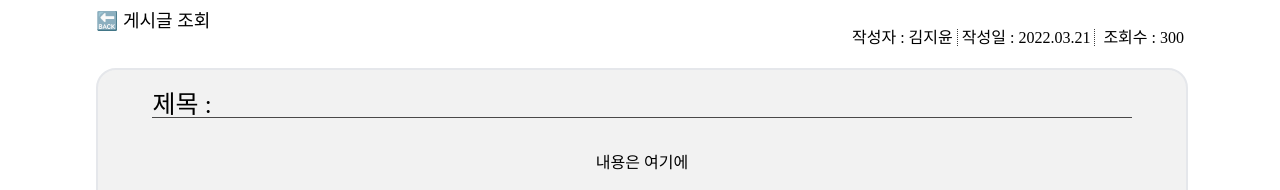
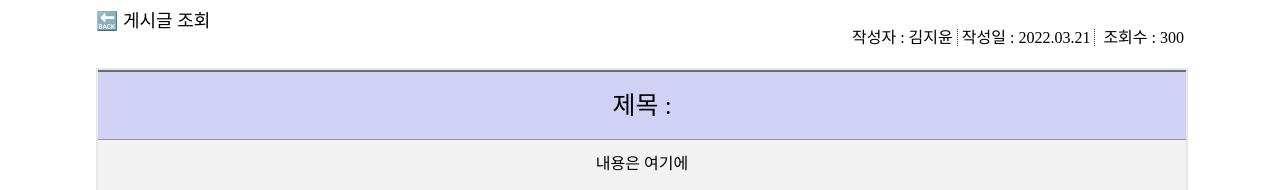
Before and after one commit to Graduate-Ok/Graduation-Okay-, a React (Create React App) app in the folder graduate/: page /Board/ViewBoard in a window 1280 px wide. Shown: the part 451-641 px from the top of the page. Built offline with nearby package versions, Linux system fonts and the light colour scheme; a web font is replaced by a local one.

Commit message:
2022.05.24
- KyRecommendRow : 교양 데이터 값 불러오기
- KyRecommend : 맞춰서 수정

```diff
--- /dev/null
+++ b/graduate/src/components/KyRecommendRow.jsx
@@ -0,0 +1,19 @@
+import React from 'react';
+
+const KyRecommendRow = ({KyRecommend}) => {
+    return(
+
+                            <tr>
+                                {/* 숫자 1부터 정렬 */}
+                                <td className="grade_table_td rank_width"> 숫 자 </td>
+                                <td className="grade_table_td name_width">{KyRecommend.kyName1}</td>
+                                <td className="grade_table_td ky_width">{KyRecommend.kyType}</td>
+                                <td className="grade_table_td core_width">{KyRecommend.kyCore}</td>
+                                <td className="grade_table_th gradenum_width" >{KyRecommend.kyCredit}</td>
+                                <td className="grade_table_td num_width">{KyRecommend.kyCount}</td>
+                            </tr>
+
+    )
+}
+
+export default KyRecommendRow;
--- a/graduate/src/css/Board.css
+++ b/graduate/src/css/Board.css
@@ -210,6 +210,7 @@
 
 .Board__info{
     text-align: right;
+    width: 100%;
 }
 
 .BRD_WRITER,
@@ -223,8 +224,8 @@
     border: solid 2px #E5E7EB;
     background-color:#f2f2f2 ;
     width: 100%;
-    height: 70%;
-    border-radius: 20px;
+    height: 50%;
+    /* border-radius: 20px; */
     flex-direction: column;
     align-items: center;
 }
@@ -232,13 +233,17 @@
 /*제목, 내용*/
 #BRD_title,#BRD_content{
     display: flex;
-    margin-top: 2%;
 }
 
 #BRD_title{
-    width: 90%;
-    border-bottom: solid 1.5px rgb(74, 73, 73);
     font-size: 25px;
+    width: 100%;
+    height: 15%;
+    background: #c8c8f8c5;
+    border-top: solid 2px rgb(109, 108, 108);
+    border-bottom: solid 1.5px rgb(150, 149, 149);
+    align-items: center;
+    justify-content : center;
 }
 
 #BRD_content{
--- a/graduate/src/pages/KyRecommend.jsx
+++ b/graduate/src/pages/KyRecommend.jsx
@@ -1,8 +1,26 @@
 import react from 'react';
 import '../css/KyRecommend.css';
+import axios from 'axios';
+import {useEffect, useState} from 'react';
+import KyRecommendRow from "../components/KyRecommendRow"
+
 
 // 교양과목을 추천해주는 페이지
 function KyRecommend() {
+
+
+    const[inputData, setInputData] = useState([]);
+
+    useEffect(() =>{
+        const fetchData = async() => {
+            const response = await axios.get('http://localhost:8080/KyRecommend/');
+            setInputData(response.data);
+
+        }
+        fetchData();
+    }, [])
+
+
     return (
         <>
             <main>
@@ -10,7 +28,7 @@ function KyRecommend() {
                     <div className='title'>✨인기 교양 추천✨</div>
                     <br />
                     <div>
-                        <table className='KyTable'>
+                         <table className='KyTable'>
                             <tr className='menu'>
                                 <th className="grade_table_th rank_width" >순위</th>
                                 <th className="grade_table_th name_width" >과목명</th>
@@ -20,7 +38,13 @@ function KyRecommend() {
                                 <th className="grade_table_th num_width" >수강횟수</th>
                             </tr>
 
-                            <tr>
+                            {
+                                        inputData.map((e)=>{
+                                            return <KyRecommendRow KyRecommend={e} />
+                                        })
+                                    }
+
+                           {/* <tr>
                                 <td className="grade_table_td rank_width">1</td>
                                 <td className="grade_table_td name_width">오르간연주법1</td>
                                 <td className="grade_table_td ky_width">소통하는 지성인</td>
@@ -54,7 +78,7 @@ function KyRecommend() {
                                 <td className="grade_table_td core_width">지식정보</td>
                                 <td className="grade_table_th gradenum_width" >3</td>
                                 <td className="grade_table_td num_width">800</td>
-                            </tr>
+                            </tr>*/}
 
                         </table>
                     </div>
```
